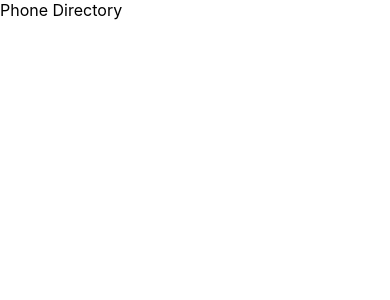
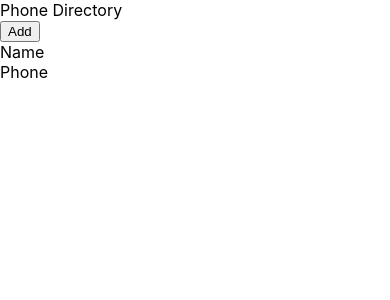
Before and after one commit to savinngr/phone-directory, a React (Create React App) app: page / in a window 390 px wide. Shown: the top 300 px of the page. Built offline with nearby package versions, Linux system fonts and the light colour scheme.

Commit message:
Base code for Phone directory

```diff
--- a/src/App.js
+++ b/src/App.js
@@ -4,7 +4,16 @@ class App extends Component {
   render() {
     return (
       <div>
-        Phone Directory
+        <div className="header">
+          Phone Directory
+        </div>
+        <button> Add </button>
+
+        <div>
+          <span> Name </span><br/>
+          <span> Phone </span>
+        </div>
+
       </div>
     );
   }
```
